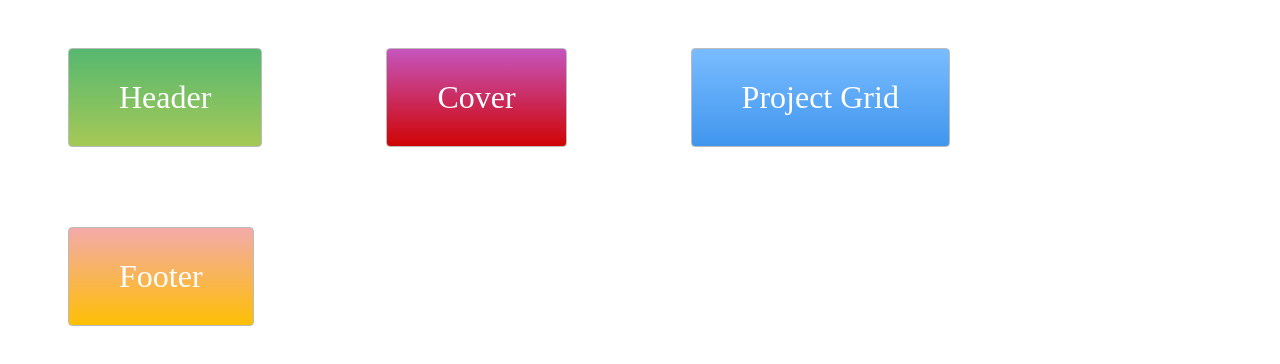
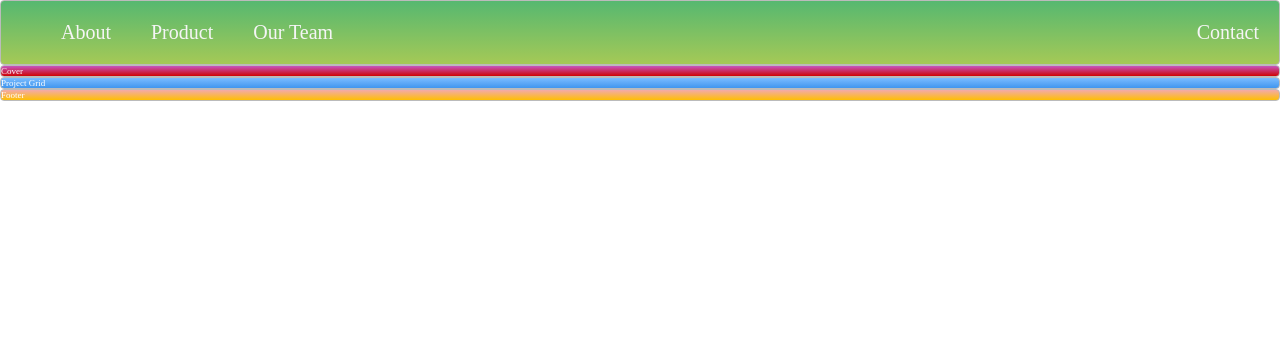
Before and after one commit to cahyo-dwinov/project-start, a plain HTML site: page index.html in a window 1280 px wide. Drawn offline with Linux system fonts and the light colour scheme.

Commit message:
navbar editing

```diff
--- a/index.html
+++ b/index.html
@@ -5,7 +5,14 @@
   <link rel="stylesheet" type="text/css" href="./style.css">
 </head>
 <body>
-  <div class="zone green">Header</div>
+  <nav class="zone green">
+    <ul class="main-nav">
+      <li><a href="#">About</a></li>
+      <li><a href="#">Product</a></li>
+      <li><a href="#">Our Team</a></li>
+      <li class="push"><a href="#">Contact</a></li>
+    </ul>
+  </nav>
   <div class="zone red">Cover</div>
   <div class="zone blue">Project Grid</div>
   <div class="zone yellow">Footer</div>
--- a/style.css
+++ b/style.css
@@ -1,13 +1,21 @@
+body {
+    margin: auto 0;
+}
+
 .zone {
-    padding:30px 50px;
-    margin:40px 60px;
+    /* padding:30px 50px; */
+    /* margin:40px 60px; */
     cursor:pointer;
-    display:inline-block;
+    /* display:inline-block; */
     color:#FFF;
-    font-size:2em;
+    font-size:9px;
     border-radius:4px;
     border:1px solid #bbb;
     transition: all 0.3s linear;
+    -webkit-transition: all 0.3s linear;
+    -moz-transition: all 0.3s linear;
+    -ms-transition: all 0.3s linear;
+    -o-transition: all 0.3s linear;
 }
 
 .zone:hover {
@@ -15,6 +23,34 @@
     -moz-box-shadow:rgba(0,0,0,0.8) 0px 5px 15px, inset rgba(0,0,0,0.15) 0px -10px 20px;
     -o-box-shadow:rgba(0,0,0,0.8) 0px 5px 15px, inset rgba(0,0,0,0.15) 0px -10px 20px;
     box-shadow:rgba(0,0,0,0.8) 0px 5px 15px, inset rgba(0,0,0,0.15) 0px -10px 20px;
+}
+
+/* NAV */
+.main-nav {
+    display: flex;
+    list-style: none;
+    margin: 0;
+    font-size: 20px;
+}
+
+li {
+    padding: 20px;
+}
+
+a {
+    color: #f5f5f6;
+    text-decoration: none;
+}
+
+@media only screen and (max-width: 600px) {
+    .main-nav {
+        font-size: 15px;
+        padding: 0;
+    }
+}
+
+.push {
+    margin-left: auto;
 }
 
 /*https://paulund.co.uk/how-to-create-shiny-css-buttons*/
```
